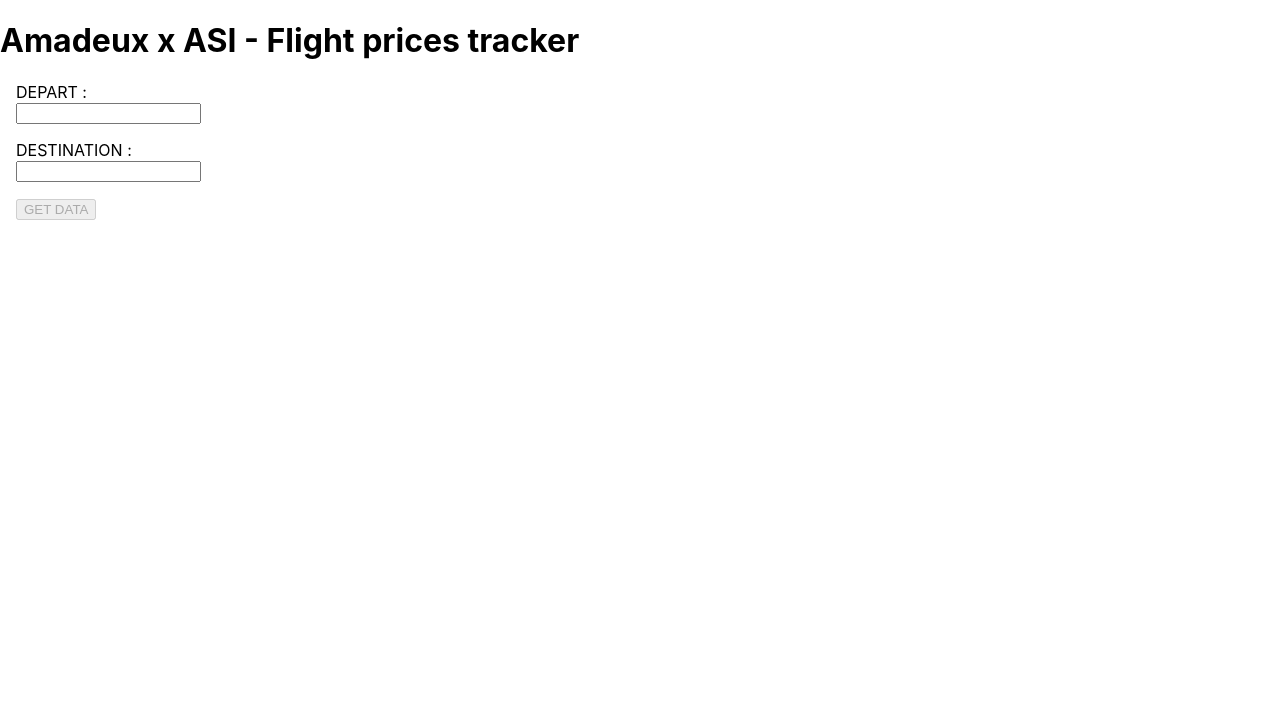
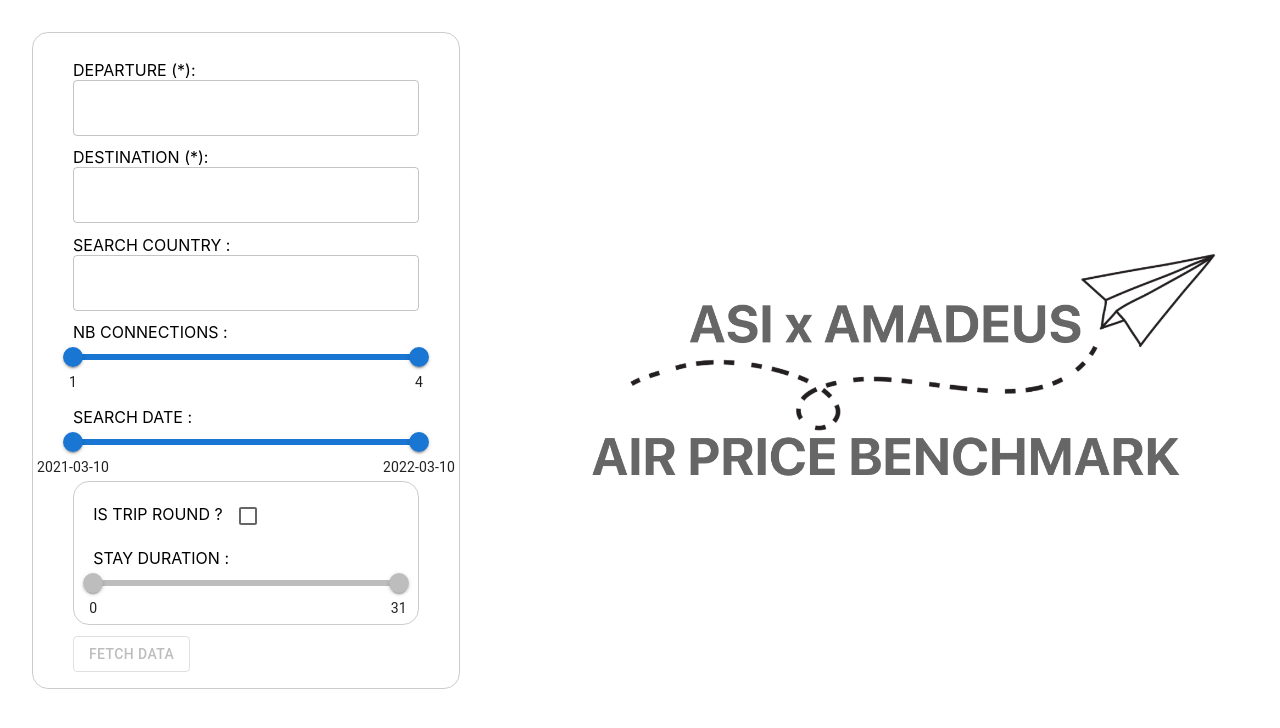
Before and after one commit to PChol22/amadeus-front, a React (Create React App) app: page / in a window 1280 px wide. Shown: the top 728 px of the page. Built offline with nearby package versions, Linux system fonts and the light colour scheme.

Commit message:
finish front UI - TODO : API CALL

```diff
--- a/package.json
+++ b/package.json
@@ -3,6 +3,9 @@
   "version": "0.1.0",
   "private": true,
   "dependencies": {
+    "@emotion/react": "^11.8.2",
+    "@emotion/styled": "^11.8.1",
+    "@mui/material": "^5.5.0",
     "@testing-library/jest-dom": "^5.14.1",
     "@testing-library/react": "^12.0.0",
     "@testing-library/user-event": "^13.2.1",
--- a/public/index.html
+++ b/public/index.html
@@ -24,7 +24,7 @@
       work correctly both with client-side routing and a non-root public URL.
       Learn how to configure a non-root public URL by running `npm run build`.
     -->
-    <title>React App</title>
+    <title>Air Price Benchmark</title>
   </head>
   <body>
     <noscript>You need to enable JavaScript to run this app.</noscript>
--- a/src/App.css
+++ b/src/App.css
@@ -1,8 +1,59 @@
 .loading {
-    width: 3em;
-    height: 3em;
+    width: 30%;
 }
 
 .form-field {
-    margin: 1em;;
+    margin-top: .7em;
 }
+
+.form {
+    margin: 2em;
+    border: 1px solid #ccc;
+    border-radius: 1em;
+    width: 30%;
+    padding: 1em 2.5em;
+}
+
+.text {
+    width: 100%;
+}
+
+.layout {
+    border: 1px solid #ccc;
+    border-radius: 1em;
+    padding: .1em 1.2em;
+}
+
+.container {
+    display: flex;
+}
+
+.dataContainer {
+    margin: 2em;
+    border: 1px solid #ccc;
+    border-radius: 1em;
+    width: 60%;
+    display: flex;
+    align-items: center;
+    justify-content: center;
+}
+
+.titleContainer {
+    margin: 2em;
+    width: 60%;
+    display: flex;
+    align-items: center;
+    justify-content: center;
+    flex-direction: column;
+    color: #666;
+    font-size: 1.5rem;
+    position: relative;
+}
+
+.plane {
+    width: 100%;
+}
+
+.data {
+    width: 100%;
+}
--- a/src/App.tsx
+++ b/src/App.tsx
@@ -1,6 +1,7 @@
 import React from 'react';
 import './App.css';
 import Plot from 'react-plotly.js';
+import { Slider, Checkbox, TextField, Button } from '@mui/material';
 
 interface ApiResponse {
   ond: string,
@@ -14,8 +15,16 @@
 
 interface State {
   isLoading: boolean,
+  formData: {
     departure: string,
     destination: string,
+    nbConnections: number[]
+    searchCountry?: string,
+    searchId?: string,
+    stayDuration: number[],
+    searchDate: number[],
+    isTripRound: boolean,
+  },
   data: ApiResponse | undefined,
 };
 
@@ -43,15 +52,30 @@
 class ExampleComponent extends React.Component<any, State> {
   constructor(props: any) {
     super(props);
+    const today = new Date();
+    const beforeDate = new Date();
+    beforeDate.setDate(today.getDate() - 365);
     this.state = {
       isLoading: false,
+      formData: {
         departure: '',
         destination: '',
+        nbConnections: [1,4],
+        stayDuration: [0, 31],
+        isTripRound: false,
+        searchDate: [-365, 0],
+      },
       data: undefined,
     };
     this.callApi = this.callApi.bind(this);
     this.handleChangeDep = this.handleChangeDep.bind(this);
     this.handleChangeDest = this.handleChangeDest.bind(this);
+    this.handleChangeCountry = this.handleChangeCountry.bind(this);
+    this.handleChangeNbConnections = this.handleChangeNbConnections.bind(this);
+    this.handleChangeStayDuration = this.handleChangeStayDuration.bind(this);
+    this.handleChangeIsTripRound = this.handleChangeIsTripRound.bind(this);
+    this.handleChangeSearchDate = this.handleChangeSearchDate.bind(this);
+    this.handleKey = this.handleKey.bind(this);
   }
 
   public callApi(): void {
@@ -66,7 +90,9 @@
         'Accept': 'application/json',
         'Content-Type': 'application/json'
       },
-      body: JSON.stringify({ ond: `${this.state.departure}${this.state.destination}`})
+      body: JSON.stringify({
+        ond: `${this.state.formData.departure}${this.state.formData.destination}`,
+      })
     }
     fetch(queryString, init)
     .then(res => res.json())
@@ -82,15 +108,71 @@
   public handleChangeDep(event: { target: { value: string }}) {
     this.setState({
       ...this.state,
+      formData: {
+        ...this.state.formData,
         departure: event.target.value,
+      }
     })
   }
 
   public handleChangeDest(event: { target: { value: string }}) {
     this.setState({
       ...this.state,
+      formData: {
+        ...this.state.formData,
         destination: event.target.value,
+      }
     })
+  }
+
+  public handleChangeCountry(event: { target: { value: string }}) {
+
+  }
+
+  public handleChangeNbConnections(_: any, data: any) {
+    this.setState({
+      ...this.state,
+      formData: {
+        ...this.state.formData,
+        nbConnections: [data[0], data[1]],
+      }
+    });
+  }
+
+  public handleChangeIsTripRound(event: { target: { checked: boolean }}) {
+    this.setState({
+      ...this.state,
+      formData: {
+        ...this.state.formData,
+        isTripRound: event.target.checked,
+      }
+    });
+  }
+
+  public handleChangeStayDuration(_: any, data: any) {
+    this.setState({
+      ...this.state,
+      formData: {
+        ...this.state.formData,
+        stayDuration: [data[0], data[1]],
+      }
+    });
+  }
+
+  public handleChangeSearchDate(_: any, data: any) {
+    this.setState({
+      ...this.state,
+      formData: {
+        ...this.state.formData,
+        searchDate: [data[0], data[1]],
+      }
+    });
+  }
+
+  public handleKey(e: any) {
+    if (e.code === 'Enter' && this.state.formData.departure && this.state.formData.destination) {
+      this.callApi();
+    }
   }
 
   public computeGraphData(): GraphData[] {
@@ -107,7 +189,13 @@
       }
     }));
     return data;
+  }
 
+  public intToDate(i: number) {
+    const last = new Date();
+    const current = new Date();
+    current.setDate(last.getDate() + i);
+    return current.toISOString().slice(0,10);
   }
 
   public render(): JSX.Element {
@@ -119,13 +207,78 @@
     };
 
     return (
-      <div>
-        <h1>Amadeux x ASI - Flight prices tracker</h1>
-        <div className='form-field'><label>DEPART : </label><br/><input type="text" onChange={this.handleChangeDep}></input></div>
-        <div className='form-field'><label>DESTINATION : </label><br/><input type="text" onChange={this.handleChangeDest}></input></div>
-        <div className='form-field'><button onClick={this.callApi} disabled={!this.state.departure || !this.state.destination}>GET DATA</button></div>
+      <div className="container">
+        <div className="form" onKeyPress={this.handleKey} >
+          <div className='form-field'>
+            <label>DEPARTURE (*): </label><br/>
+            <TextField variant="outlined" onChange={this.handleChangeDep} className="text"/>
+          </div>
+          <div className='form-field'>
+            <label>DESTINATION (*): </label><br/>
+            <TextField variant="outlined" onChange={this.handleChangeDest} className="text"/>
+          </div>
+          <div className='form-field'>
+            <label>SEARCH COUNTRY : </label><br/>
+            <TextField variant="outlined" onChange={this.handleChangeCountry} className="text"/>
+          </div>
+          <div className='form-field'>
+            <label>NB CONNECTIONS : </label>
+            <Slider
+              getAriaLabel={() => 'Nb Connections'}
+              onChange={this.handleChangeNbConnections}
+              value={[this.state.formData.nbConnections[0], this.state.formData.nbConnections[1]]}
+              valueLabelDisplay="auto"
+              step={1}
+              min={1}
+              max={4}
+              marks={[{value: 1, label: '1'}, {value: 4, label: '4'}]}
+            />
+          </div>
+          <div className='form-field'>
+            <label>SEARCH DATE : </label>
+            <Slider
+              getAriaLabel={() => 'Search date'}
+              onChange={this.handleChangeSearchDate}
+              value={[this.state.formData.searchDate[0], this.state.formData.searchDate[1]]}
+              valueLabelDisplay="auto"
+              step={1}
+              min={-365}
+              max={0}
+              valueLabelFormat={this.intToDate}
+              marks={[{value: -365, label: this.intToDate(-365)}, {value: 0, label: this.intToDate(0)}]}
+            />
+          </div>
+          <div className="layout">
+          <div className='form-field'>
+            <label>IS TRIP ROUND ? </label>
+            <Checkbox onChange={this.handleChangeIsTripRound}/>
+          </div>
+          <div className='form-field'>
+            <label>STAY DURATION : </label>
+            <Slider
+              getAriaLabel={() => 'Stay Duration'}
+              onChange={this.handleChangeStayDuration}
+              value={[this.state.formData.stayDuration[0], this.state.formData.stayDuration[1]]}
+              valueLabelDisplay="auto"
+              step={1}
+              min={0}
+              max={31}
+              disabled={!this.state.formData.isTripRound}
+              marks={[{value: 0, label: '0'}, {value: 31, label: '31'}]}
+            />
+          </div>
+          </div>
+          <div className='form-field'>
+            <Button variant="outlined" onClick={this.callApi} disabled={!this.state.formData.departure || !this.state.formData.destination}>FETCH DATA</Button>
+          </div>
+        </div>
+        { (this.state.isLoading || this.state.data) && <div className="dataContainer">
           { this.state.isLoading && <img className="loading" alt="loading" src={require("./spinner.gif")}/> }
-        { this.state.data && <Plot data={ data } layout={ layout } />}
+          { this.state.data && <Plot data={ data } layout={ layout } className="data"/>}
+        </div> }
+        { !(this.state.isLoading || this.state.data) && <div className="titleContainer">
+          <img className="plane" alt="loading" src={require("./title.png")}/>
+        </div> }
       </div>
     );
   }
```
Also changed, not shown: src/title.png (added), 1 other file (tests, documents, lock files or other folders). Lines whose indentation alone changed are shown as unchanged.
